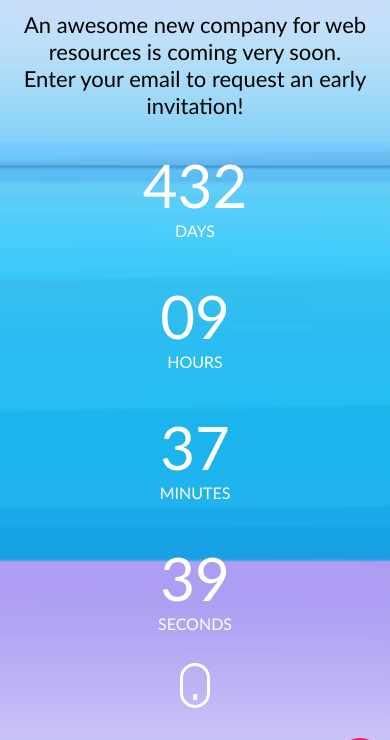
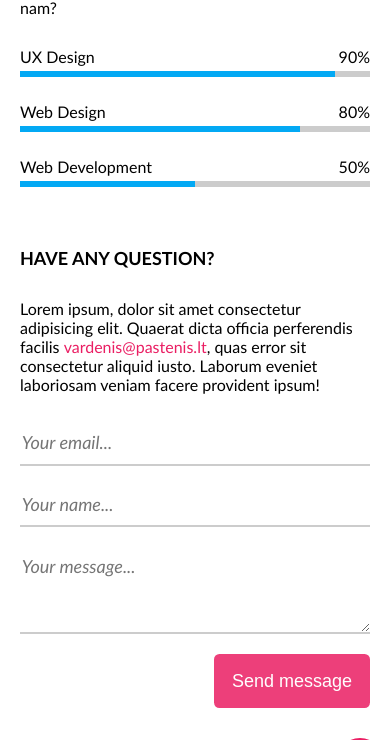
Before and after one commit to front-end-by-rimantas/41-grupe-coming-soon, a website: page index.html in a window 390 px wide. Shown: the part 1260-2000 px from the top of the page. Drawn offline with Linux system fonts and the light colour scheme.

Commit message:
Final style 🎅

```diff
--- a/css/components/form.css
+++ b/css/components/form.css
@@ -8,12 +8,30 @@ form {
     display: grid;
     grid-template-columns: 1fr 1fr;
     gap: 20px;
+    grid-template-areas:
+        'name email'
+        'msg msg'
+        'btn btn';
 }
-form > .cell-1 {
+/* form > .cell-1 {
     grid-column: span 1;
 }
 form > .cell-2 {
     grid-column: span 2;
+} */
+form > div:nth-child(1) {
+    grid-area: name;
+}
+form > div:nth-child(2) {
+    grid-area: email;
+}
+form > div:nth-child(3) {
+    grid-area: msg;
+}
+form > div:nth-child(4) {
+    grid-area: btn;
+    display: grid;
+    justify-content: end;
 }
 form > div > label {
     display: none;
@@ -36,8 +54,13 @@ form > div > textarea {
 @media (max-width: 1000px) {
     form {
         grid-template-columns: 1fr;
+        grid-template-areas:
+            'email'
+            'name'
+            'msg'
+            'btn';
     }
-    form > .cell-2 {
+    /* form > .cell-2 {
         grid-column: span 1;
-    }
+    } */
 }
--- a/index.html
+++ b/index.html
@@ -30,6 +30,33 @@
 </head>
 
 <body>
+    <section class="container hero bg-blue">
+        <div class="short-row">
+            <img class="logo" src="./img/logo.png" alt="Logo">
+            <h1 class="main-title">Coming soon</h1>
+            <p class="main-description">An awesome new company for web resources is coming very soon. Enter your email to request an early invitation!</p>
+            <div class="clock">
+                <div class="time">
+                    <div class="value">432</div>
+                    <div class="label">Days</div>
+                </div>
+                <div class="time">
+                    <div class="value">09</div>
+                    <div class="label">Hours</div>
+                </div>
+                <div class="time">
+                    <div class="value">37</div>
+                    <div class="label">Minutes</div>
+                </div>
+                <div class="time">
+                    <div class="value">39</div>
+                    <div class="label">Seconds</div>
+                </div>
+            </div>
+            <div class="mouse"></div>
+        </div>
+    </section>
+
     <section class="container">
         <div class="row">
             <div class="column">
@@ -89,33 +116,6 @@
         </div>
     </section>
 
-    <section class="container hero bg-blue">
-        <div class="short-row">
-            <img class="logo" src="./img/logo.png" alt="Logo">
-            <h1 class="main-title">Coming soon</h1>
-            <p class="main-description">An awesome new company for web resources is coming very soon. Enter your email to request an early invitation!</p>
-            <div class="clock">
-                <div class="time">
-                    <div class="value">432</div>
-                    <div class="label">Days</div>
-                </div>
-                <div class="time">
-                    <div class="value">09</div>
-                    <div class="label">Hours</div>
-                </div>
-                <div class="time">
-                    <div class="value">37</div>
-                    <div class="label">Minutes</div>
-                </div>
-                <div class="time">
-                    <div class="value">39</div>
-                    <div class="label">Seconds</div>
-                </div>
-            </div>
-            <div class="mouse"></div>
-        </div>
-    </section>
-
     <footer class="container bg-blue">
         <div class="row">
             <div class="socials">
```
